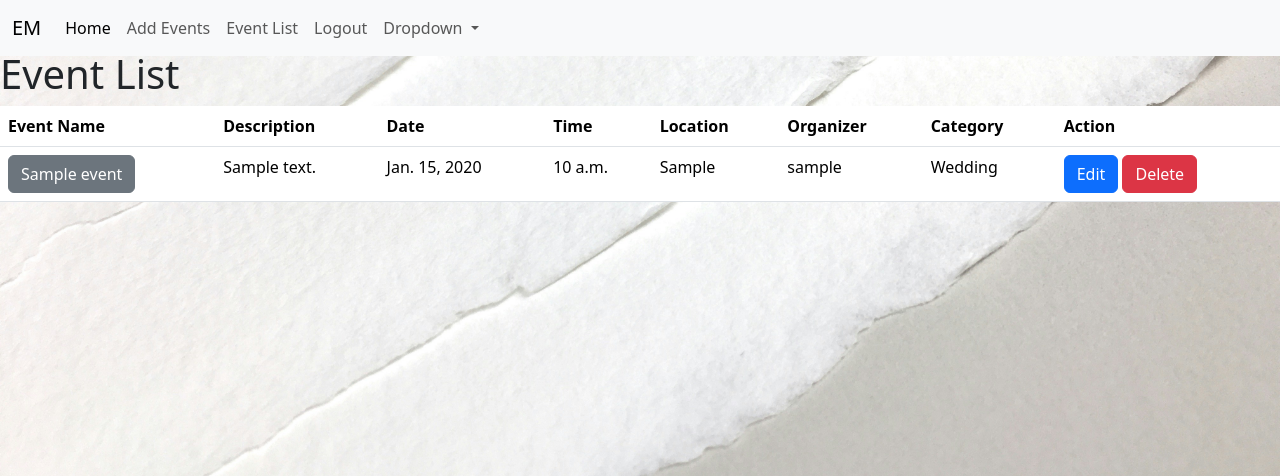
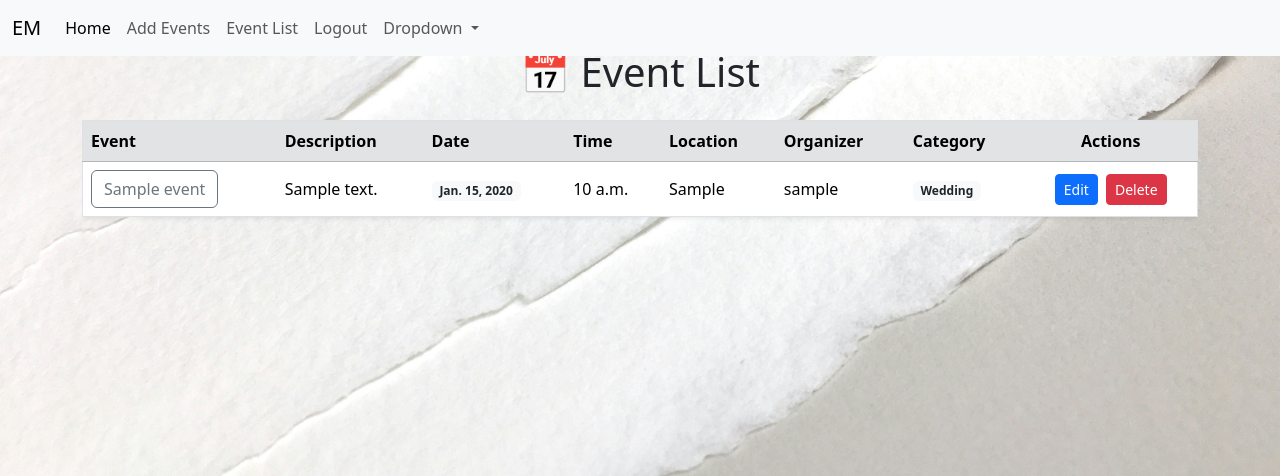
Before and after one commit to GratitudeMwelase/Event_Management, a Django app: page /Event_List/ in a window 1280 px wide. Shown: the top 476 px of the page. Run offline with Django 5.2, Linux system fonts and the light colour scheme; a user stored in the database is signed in; tables that the repository leaves empty hold one stand-in row (values such as "Sample post").

Commit message:
already existing

```diff
--- a/EventManagement/eventApp/Templates/events/Event_List.html
+++ b/EventManagement/eventApp/Templates/events/Event_List.html
@@ -1,49 +1,80 @@
 {% extends 'base.html' %}
+
 {% block content %}
-<h1 style="margin-top:50px;">Event List</h1>
-<div>
+<div class="container mt-5">
+    <h1 class="mb-4 text-center">📅 Event List</h1>
+
     {% if events %}
-    <table class ='table'>
-        <thread>
+    <div class="table-responsive">
+        <table class="table table-hover align-middle shadow-sm border rounded bg-white">
+            <thead class="table-secondary">
                 <tr>
-                <th scope ="col">Event Name</th>
-                <th scope ="col">Description</th>
-                <th scope ="col">Date</th>
-                <th scope ="col">Time</th>
-                <th scope ="col">Location</th>
-                <th scope ="col">Organizer</th>
-                <th scope ="col">Category</th>
-                <th scope ="col">Action</th>
+                    <th>Event</th>
+                    <th>Description</th>
+                    <th>Date</th>
+                    <th>Time</th>
+                    <th>Location</th>
+                    <th>Organizer</th>
+                    <th>Category</th>
+                    <th class="text-center">Actions</th>
                 </tr>
-        </thread>
+            </thead>
             <tbody>
                 {% for event in events %}
                 <tr>
-                <td><a class="btn btn-secondary" href="{% url 'event_detail' event.id %}">{{ event.title }}</a></td>
-                <td>{{ event.description }}</td>
-                <td>{{ event.date }}</td>
+                    <td>
+                        <button class="btn btn-outline-secondary" data-bs-toggle="modal"
+                            data-bs-target="#eventModal{{ event.id }}">
+                            {{event.title}}
+                        </button>
+                    </td>
+                    <td>{{ event.description|truncatechars:60 }}</td>
+                    <td><span class="badge bg-light text-dark" style="font-weight:600">{{ event.date }}</span></td>
                     <td>{{ event.time }}</td>
                     <td>{{ event.location }}</td>
                     <td>{{ event.organizer.username }}</td>
-                <td>{{event.category}}</td>
+                    <td>
+                        <span class="badge bg-light text-dark " style="font-weight:600">{{ event.category }}</span>
+                    </td>
+                    <td class="text-center">
+                        {% if event.organizer == request.user %}
+                        <a href="{% url 'edit_event' event.pk %}" class="btn btn-sm btn-primary me-1">Edit</a>
+                        <a href="{% url 'delete_event' event.pk %}" class="btn btn-sm btn-danger">Delete</a>
+                        {% else %}
+                        <span class="text-muted">No Events</span>
+                        {% endif %}
+                    </td>
+                </tr>
+                <div class="modal fade" id="eventModal{{ event.id }}" tabindex="-1" aria-labelledby="eventModalLabel{{ event.id }}"
+    aria-hidden="true">
+    <div class="modal-dialog modal-lg modal-dialog-scrollable">
+      <div class="modal-content">
+        <div class="modal-header">
+          <h5 class="modal-title" id="eventModalLabel{{ event.id }}">{{ event.title }}</h5>
+          <button type="button" class="btn-close" data-bs-dismiss="modal" aria-label="Close"></button>
+        </div>
+        <div class="modal-body">
+          <p><strong>Date:</strong> {{ event.date }}</p>
+          <p><strong>Time:</strong> {{ event.time }}</p>
+          <p><strong>Location:</strong> {{ event.location }}</p>
+          <p><strong>Description:</strong> {{ event.description }}</p>
 
+        </div>
+        <div class="modal-footer">
+          <button type="button" class="btn btn-secondary" data-bs-dismiss="modal">Close</button>
+        </div>
+      </div>
+    </div>
 
-            {%if event.organizer == request.user%}
-                <td>
-                    <a href="{% url 'edit_event' event.pk %}" class="btn btn-primary">Edit</a>
-                    <a href="{% url 'delete_event' event.pk %}" class="btn btn-danger">Delete</a>
-                </td>
-               {% else %}
-                <td>
-                    <span class ="text-muted">No Action available</span>
-                </td>
-                {% endif %}
-            </tr>
                 {% endfor %}
             </tbody>
         </table>
+
+    </div>
     {% else %}
-    <p class ="text-muted">No events available.</p>
+    <div class="alert alert-warning text-center" role="alert">
+        No events available at the moment.
+    </div>
     {% endif %}
 </div>
 {% endblock %}
```
Also changed, not shown: EventManagement/eventApp/Templates/events/details.html (+18 -13 lines), EventManagement/eventApp/migrations/0004_alter_event_date.py (added). Lines whose indentation alone changed are shown as unchanged.
